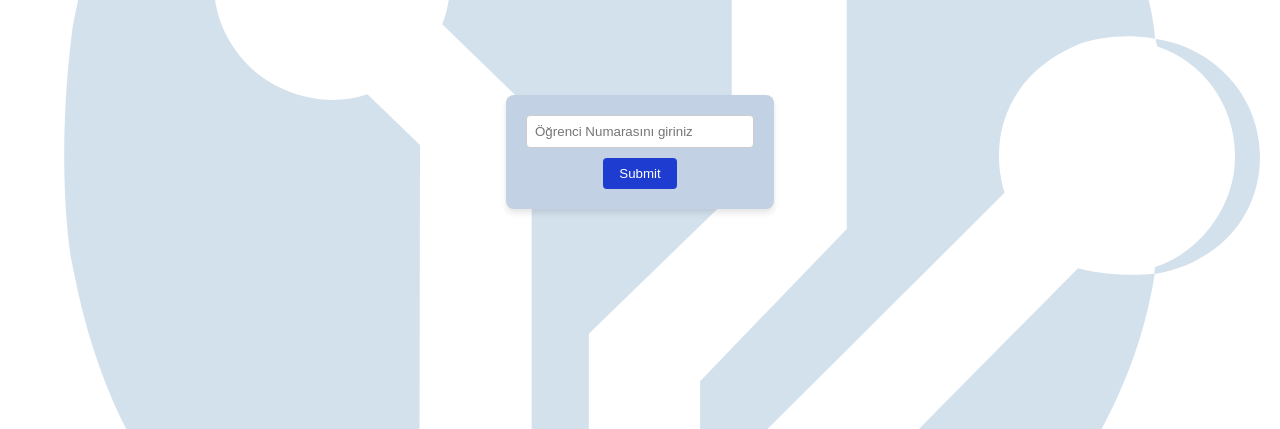
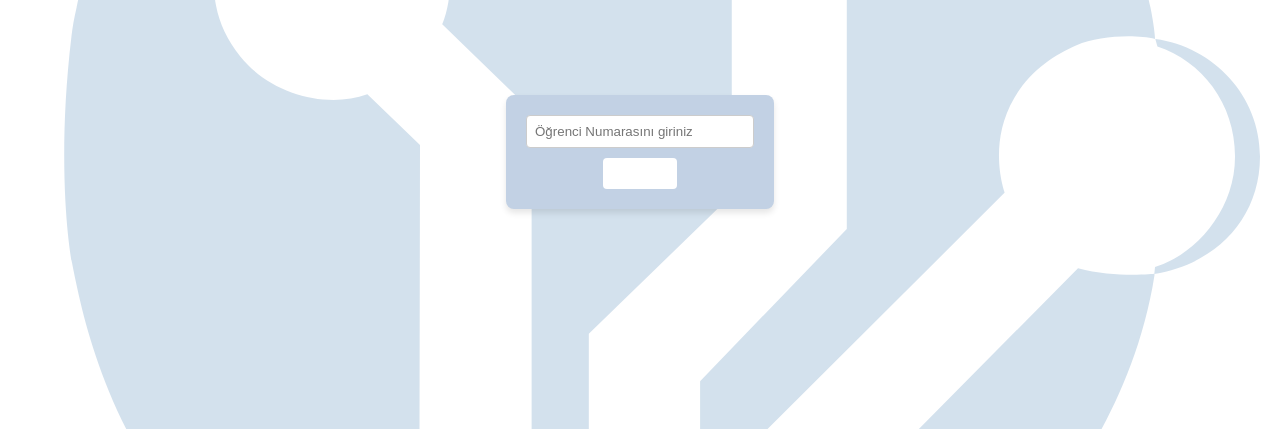
Before and after one commit to kemiseen/site, a Flask app: page /certificate.html in a window 1280 px wide. Shown: the part 248-677 px from the top of the page. Run offline with Flask 3, Linux system fonts and the light colour scheme; some libraries are stand-ins or nearby versions.

Commit message:
certificate.html button color adjusted

```diff
--- a/static/css/certificate.css
+++ b/static/css/certificate.css
@@ -32,7 +32,7 @@ body {
   }
   button {
     padding: 8px 16px;
-    background-color: var(--primary-color);
+    background-color: #ffffff;
     color: white;
     border: none;
     border-radius: 4px;
@@ -40,6 +40,6 @@ body {
   }
   button:hover {
       background-color: var(--hover-bg-color);
-      color: var(--hover-text-color);
+      color: #ffffff;
       border-bottom-color: var(--hover-text-color);
   }
```
